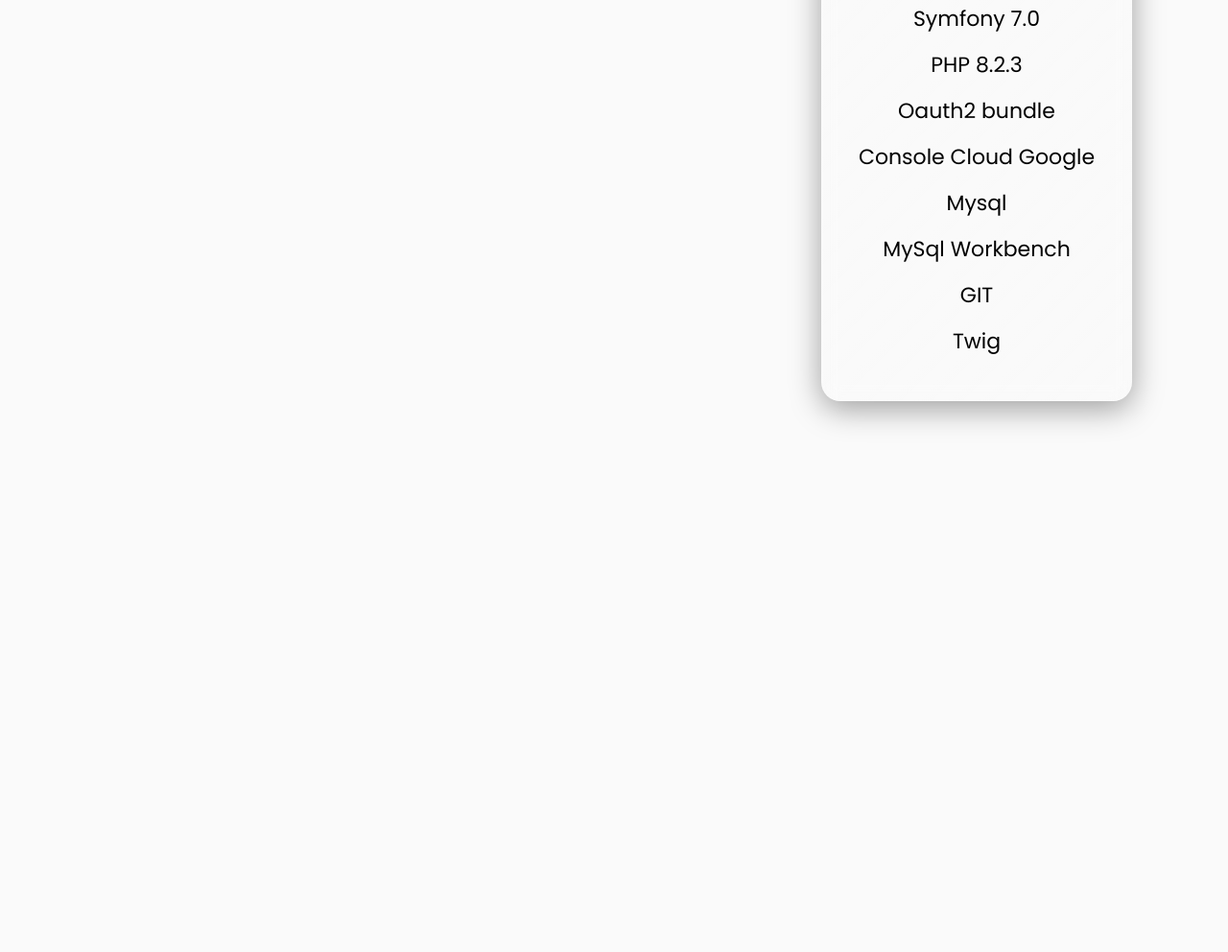
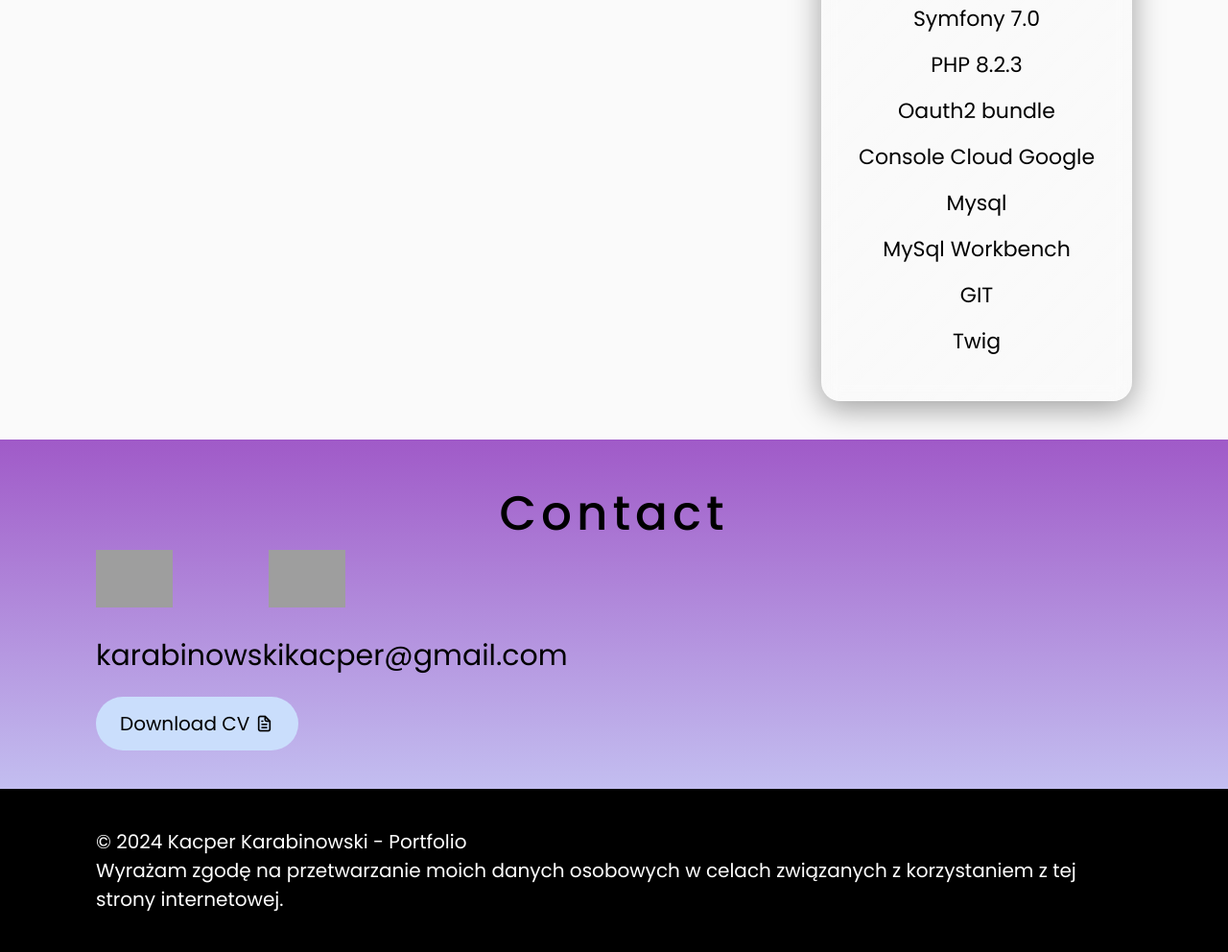
Before and after one commit to Besp1N/portfolio-kacper, a website: page index.html in a window 1280 px wide. Shown: the part 5442-6434 px from the top of the page at 96% size. Before the commit the page ends 5900 px from the top, so only its background shows below. Drawn offline with nearby package versions, Linux system fonts and the light colour scheme; grey boxes are pictures that could not be loaded.

Commit message:
version 1.0

```diff
--- a/assets/styles/app.css
+++ b/assets/styles/app.css
@@ -154,17 +154,17 @@
 }
 
 .download-cv-button a {
-  display: inline-block; /* Ustawienie na inline-block pozwoli na efekt transformacji */
+  display: inline-block;
   text-decoration: none;
   background-color: var(--second-color-dark);
-  padding: 1.3rem 2.5rem; /* Dodatkowy padding poziomy dla lepszego wyglądu */
+  padding: 1.3rem 2.5rem;
   border-radius: 3rem;
-  color: var(--color-black);
-  transition: transform 0.3s ease; /* Zmiana tylko transformacji */
+  color: #000;
+  transition: transform 0.3s ease;
 }
 
 .download-cv-button a:hover {
-  transform: scale(1.1); /* Poprawienie transformacji na jednolity */
+  transform: scale(1.1);
 }
 
 .my-img img {
@@ -290,7 +290,10 @@
 .skills {
   margin-left: auto;
   width: 75%;
-  background-image: linear-gradient(rgb(160, 90, 200), var(--primary-color-second));
+  background-image: linear-gradient(
+    rgb(160, 90, 200),
+    var(--primary-color-second)
+  );
   border-radius: 2rem;
   padding: 2rem;
 }
@@ -344,7 +347,7 @@
   font-size: 3rem;
 }
 
-.project-link{
+.project-link {
   margin-top: 2rem;
   margin-bottom: 2rem;
 }
@@ -371,10 +374,10 @@
 }
 
 .project-tech-stack ul {
-    list-style:  none;
+  list-style: none;
 }
 
-.project-tech-stack ul li{
+.project-tech-stack ul li {
   font-size: 2.2rem;
   margin-bottom: 1.5rem;
   text-align: center;
@@ -384,8 +387,43 @@
   margin-top: 3rem;
 }
 
+.socials {
+  display: flex;
+  gap: 10rem;
+}
 
+.socials-img {
+  width: 8rem;
+}
 
+.contact-container {
+  font-size: 2rem;
+  padding: 4rem 10rem;
+  background-image: linear-gradient(
+          rgb(160, 90, 200),
+          var(--primary-color-second)
+  );
+}
+.contact-container h2 {
+  font-weight: 500;
+  font-size: 5rem;
+  text-align: center;
+  color: #000;
+  letter-spacing: 0.5rem;
+}
+
+.mail {
+  margin: 2rem 0;
+  font-size: 3rem;
+  color: #000;
+}
+
+.footer {
+  font-size: 2rem;
+  padding: 4rem 10rem;
+  background-color: #000;
+  color: #fff;
+}
 
 
 
@@ -433,8 +471,28 @@
   }
 
   .projects-container {
+    margin-top: 5rem;
+    padding: 4rem 2rem;
+  }
+
+  .contact-container {
     padding: 2rem 4rem;
-      margin-top: 5rem;
+  }
+
+  .footer {
+    padding: 2rem 4rem;
+  }
+
+  .socials {
+    justify-content: space-between;
+  }
+
+  .mail {
+    font-size: 2rem;
+  }
+
+  .socials-img {
+    width: 6rem;
   }
 
   .project-tech-stack {
--- a/index.html
+++ b/index.html
@@ -40,7 +40,7 @@
               <div class="dot"></div>
             </li>
             <li class="header-desktop-li">
-              <a href="#">Contact</a>
+              <a href="#contact">Contact</a>
               <div class="dot"></div>
             </li>
             <li class="header-desktop-li">
@@ -75,7 +75,7 @@
             </div>
 
             <div class="download-cv-button">
-              <a href="#">Download CV <i class="uil uil-file-alt"></i></a>
+              <a href="assets/pdf/Kacper_Karabinowski_CV.pdf" download="">Download CV <i class="uil uil-file-alt"></i></a>
             </div>
           </div>
         </div>
@@ -319,8 +319,9 @@
             <span>Built on Symfony 7.0,</span> the application embodies modern
             development practices and utilizes the latest Symfony features to
             deliver a seamless user experience. Despite encountering challenges
-            during the implementation of OAuth2, <span>I successfully overcame them</span>,
-            ensuring that the authentication process functions flawlessly.
+            during the implementation of OAuth2,
+            <span>I successfully overcame them</span>, ensuring that the
+            authentication process functions flawlessly.
           </p>
         </div>
       </div>
@@ -339,10 +340,35 @@
       </div>
     </div>
 
+    <div class="contact-container" id="contact">
+      <h2>Contact</h2>
+      <div class="socials">
+        <a href="https://github.com/Besp1N">
+          <img
+            class="socials-img"
+            src="https://cdn.jsdelivr.net/gh/devicons/devicon@latest/icons/github/github-original-wordmark.svg"
+          />
+        </a>
+        <a href="https://www.linkedin.com/in/kacper-karabinowski-21b272273/">
+          <img class="socials-img"
+            src="https://cdn.jsdelivr.net/gh/devicons/devicon@latest/icons/linkedin/linkedin-original.svg"
+          />
+        </a>
+      </div>
 
-    <div class="contact-container">
+      <div class="mail">karabinowskikacper@gmail.com</div>
 
+      <div class="download-cv-button">
+        <a href="assets/pdf/Kacper_Karabinowski_CV.pdf" download="">Download CV <i class="uil uil-file-alt"></i></a>
+      </div>
     </div>
+
+    <footer class="footer">
+      <div class="footer-content">
+        <p>© 2024 Kacper Karabinowski - Portfolio</p>
+        <p>Wyrażam zgodę na przetwarzanie moich danych osobowych w celach związanych z korzystaniem z tej strony internetowej.</p>
+      </div>
+    </footer>
 
     <script src="assets/scripts/app.js"></script>
     <script src="https://unpkg.com/typed.js@2.1.0/dist/typed.umd.js"></script>
@@ -358,6 +384,8 @@
     <script>
       ScrollReveal().reveal(".about--container__skills", { reset: true });
       ScrollReveal().reveal(".about--container__introduction", { reset: true });
+      ScrollReveal().reveal(".project", { reset: true, delay: 250 });
+      ScrollReveal().reveal(".project-tech-stack", { reset: true, delay: 250 });
     </script>
   </body>
 </html>
```
Also changed, not shown: 1 other file. Lines whose indentation alone changed are shown as unchanged.
